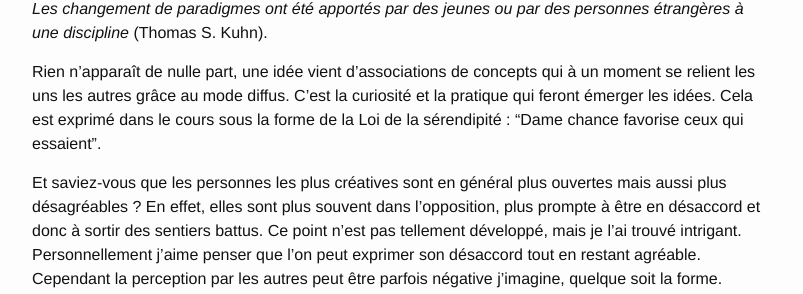
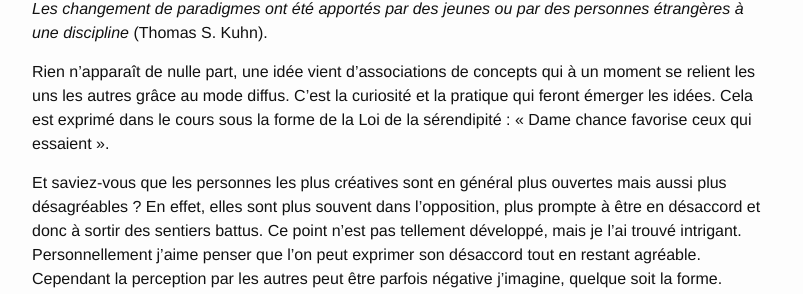
Before and after one commit to fego/fego.github.io, a Jekyll site: the page built from docs/_posts/2020-09-27-Apprendre à apprendre.markdown, in a window 1280 px wide and 900 px high, scrolled down 3929 px. Shown: the part 221-515 px from the top of the window, without its empty margins (238-1041 px from the left). Built offline with Jekyll 4.4.1, drawn with Linux system fonts in a browser that asks for light colours; our own code applies the rules of GitHub Pages for plain Markdown files.

Commit message:
Guillemets typographiques

```diff
--- a/docs/_posts/2020-09-27-Apprendre à apprendre.markdown
+++ b/docs/_posts/2020-09-27-Apprendre à apprendre.markdown
@@ -111,7 +111,7 @@ _Les changement de paradigmes ont été apportés par des jeunes ou par des pers
 
 Rien n'apparaît de nulle part, une idée vient d'associations de concepts qui à un moment se relient les uns les autres grâce au mode diffus.
 C'est la curiosité et la pratique qui feront émerger les idées.
-Cela est exprimé dans le cours sous la forme de la Loi de la sérendipité : "Dame chance favorise ceux qui essaient".
+Cela est exprimé dans le cours sous la forme de la Loi de la sérendipité : « Dame chance favorise ceux qui essaient ».
 
 Et saviez-vous que les personnes les plus créatives sont en général plus ouvertes mais aussi plus désagréables ?
 En effet, elles sont plus souvent dans l'opposition, plus prompte à être en désaccord et donc à sortir des sentiers battus.
```
